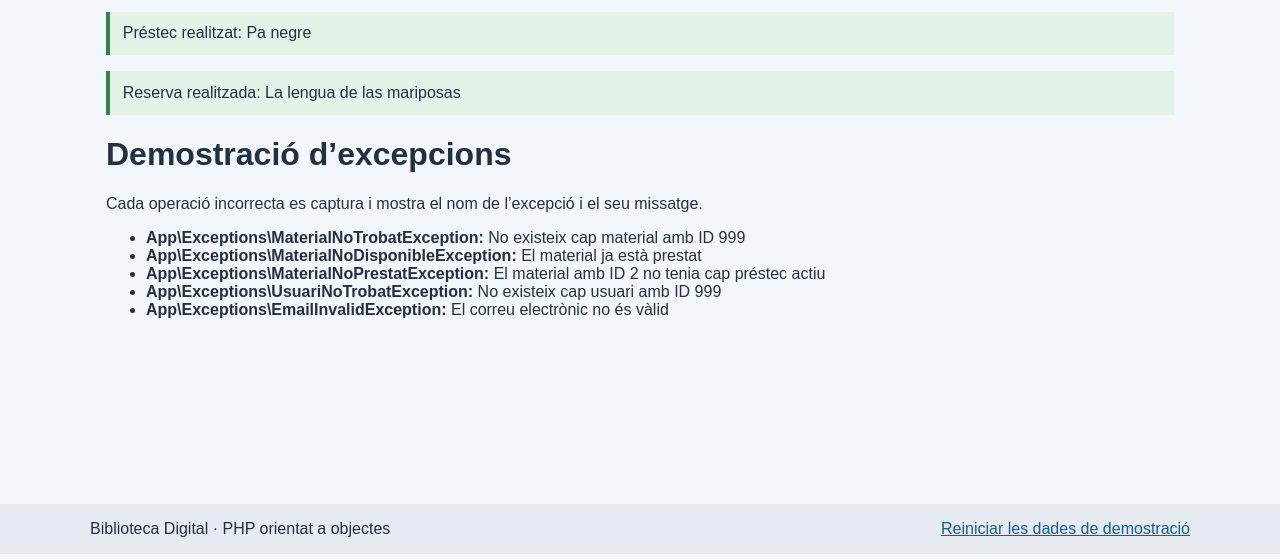
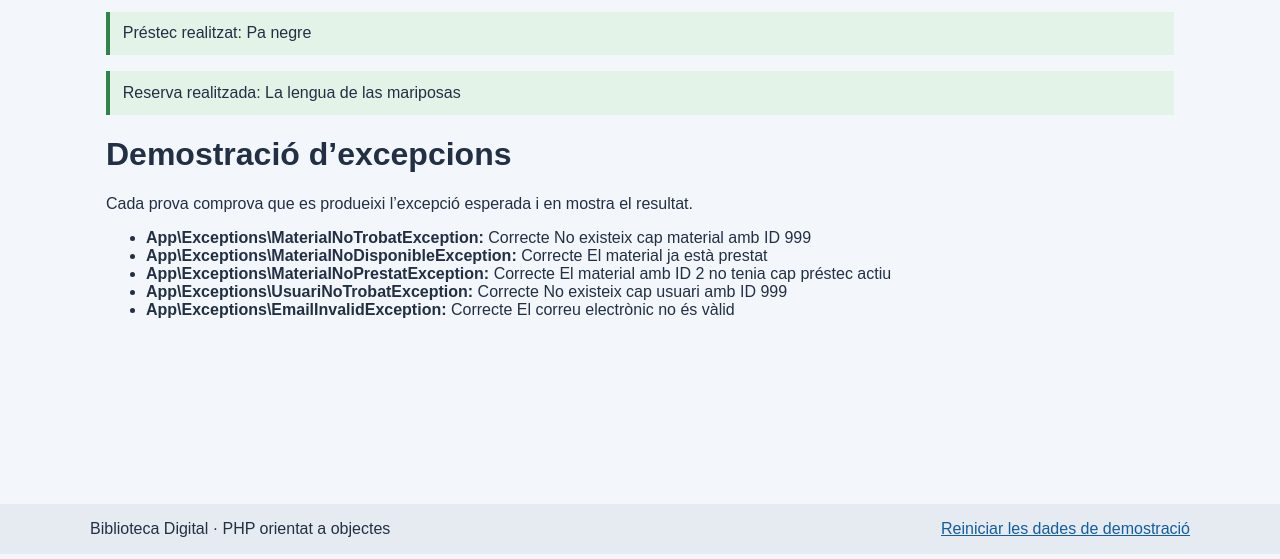
Before and after one commit to tisi121/B2_Tasca1_POO, a PHP site: page /index.php?page=demo_exceptions in a window 1280 px wide. Shown: the part 172-731 px from the top of the page. Run offline with PHP 8.4, Linux system fonts and the light colour scheme.

Commit message:
Valida les excepcions esperades a la demo

```diff
--- a/Bloc 2/B2_Tasca1_POO/biblioteca/views/demo_exceptions.php
+++ b/Bloc 2/B2_Tasca1_POO/biblioteca/views/demo_exceptions.php
@@ -11,38 +11,65 @@ global $biblioteca;
 
 $titolPagina = 'Demostració d’excepcions';
 $proves = [
-    'MaterialNoTrobatException' => function () use ($biblioteca): void {
+    [
+        'excepcio' => MaterialNoTrobatException::class,
+        'operacio' => function () use ($biblioteca): void {
             $biblioteca->prestarMaterial(999, 1);
         },
-    'MaterialNoDisponibleException' => function () use ($biblioteca): void {
+    ],
+    [
+        'excepcio' => MaterialNoDisponibleException::class,
+        'operacio' => function () use ($biblioteca): void {
             $biblioteca->prestarMaterial(1, 2);
         },
-    'MaterialNoPrestatException' => function () use ($biblioteca): void {
+    ],
+    [
+        'excepcio' => MaterialNoPrestatException::class,
+        'operacio' => function () use ($biblioteca): void {
             $biblioteca->retornarMaterial(2);
         },
-    'UsuariNoTrobatException' => function () use ($biblioteca): void {
+    ],
+    [
+        'excepcio' => UsuariNoTrobatException::class,
+        'operacio' => function () use ($biblioteca): void {
             $biblioteca->prestarMaterial(2, 999);
         },
-    'EmailInvalidException' => function (): void {
+    ],
+    [
+        'excepcio' => EmailInvalidException::class,
+        'operacio' => function (): void {
             new Usuari(999, 'Usuari de prova', 'correu-no-valid');
         },
+    ],
 ];
+
 $resultats = [];
-foreach ($proves as $nom => $prova) {
+foreach ($proves as $prova) {
+    $excepcioEsperada = $prova['excepcio'];
     try {
-        $prova();
-        $resultats[] = ['nom' => $nom, 'missatge' => 'No s’ha produït l’excepció esperada'];
+        $prova['operacio']();
+        $resultats[] = [
+            'nom' => $excepcioEsperada,
+            'estat' => 'No s’ha produït l’excepció esperada',
+            'missatge' => '',
+        ];
     } catch (Exception $e) {
-        $resultats[] = ['nom' => get_class($e), 'missatge' => $e->getMessage()];
+        $coincideix = $e instanceof $excepcioEsperada;
+        $resultats[] = [
+            'nom' => $excepcioEsperada,
+            'estat' => $coincideix ? 'Correcte' : 'Excepció inesperada: ' . get_class($e),
+            'missatge' => $e->getMessage(),
+        ];
     }
 }
+
 require __DIR__ . '/partials/capcalera.php';
 ?>
 <h1>Demostració d’excepcions</h1>
-<p>Cada operació incorrecta es captura i mostra el nom de l’excepció i el seu missatge.</p>
+<p>Cada prova comprova que es produeixi l’excepció esperada i en mostra el resultat.</p>
 <ul>
     <?php foreach ($resultats as $resultat): ?>
-        <li><strong><?= h($resultat['nom']) ?>:</strong> <?= h($resultat['missatge']) ?></li>
+        <li><strong><?= h($resultat['nom']) ?>:</strong> <?= h($resultat['estat']) ?> <?= h($resultat['missatge']) ?></li>
     <?php endforeach; ?>
 </ul>
 <?php require __DIR__ . '/partials/peu.php'; ?>
```
Lines whose indentation alone changed are shown as unchanged.
